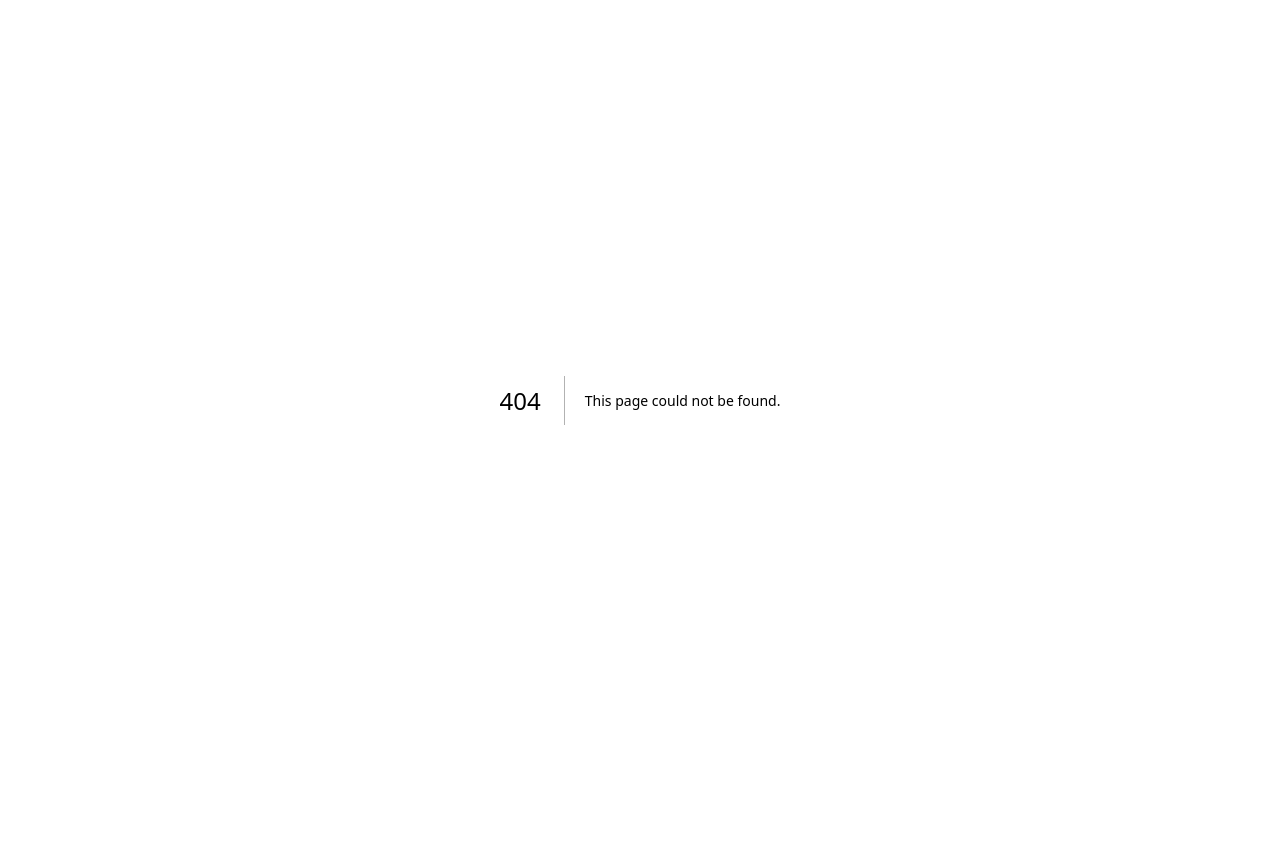
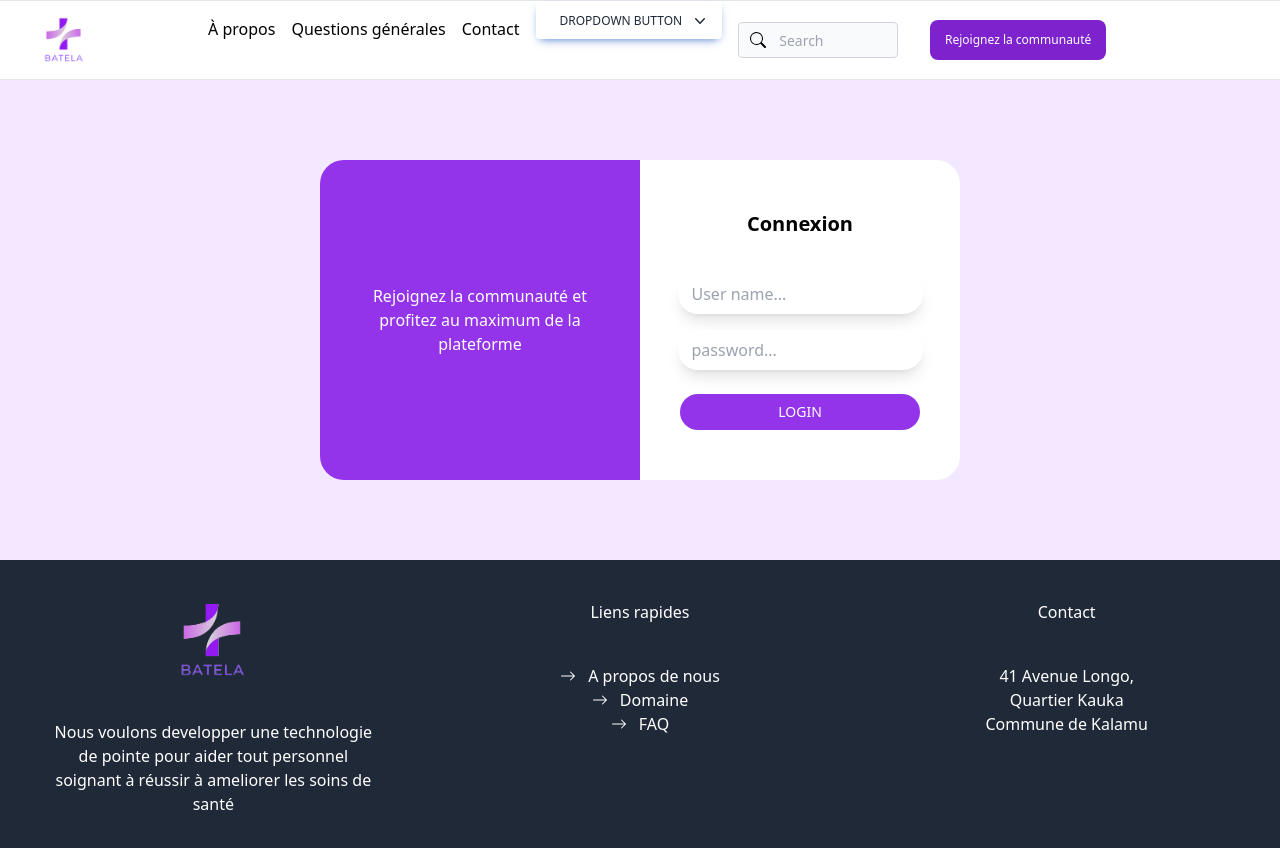
Before and after one commit to eunicekinzengele/Batela_plateforme, a Next.js app in the folder batela_plateforme/: page /LoginCard in a window 1280 px wide. Before the commit this address had no page. Shown: the top 848 px of the page. Before the commit the page ends 800 px from the top, so only its background shows below. Built offline with nearby package versions, Linux system fonts and the light colour scheme.

Commit message:
feat: add a page of all questions

```diff
--- /dev/null
+++ b/batela_plateforme/src/pages/AllQuestionsCard.jsx
@@ -0,0 +1,14 @@
+import React from 'react'
+import Footer from './Footer'
+import HeroAllQuestions from './HeroAllQuestions'
+import NavBar from './NavBar'
+
+export default function AllQuestionsCard() {
+  return (
+    <div>
+        <NavBar/>
+        <HeroAllQuestions/>
+        <Footer/>
+    </div>
+  )
+}
--- /dev/null
+++ b/batela_plateforme/src/pages/HeroAllQuestions.jsx
@@ -0,0 +1,17 @@
+import React from 'react'
+import Image from 'next/image'
+import heroQuestionImg from '../Images/heroQuestionImg.png'
+
+export default function HeroAllQuestions() {
+  return (
+    <div className='  w-full h-80 flex border-b-2 border-b-purple-300 mb-12  '>
+        <div className='  w-3/5 flex justify-end items-center'>
+          <p className='  pl-28 text-3xl'> <span className=' text-purple-700 text-4xl  font-semibold'>Bienvenue</span> <br/>
+            à la grande communauté dediée au partage d’expériences</p>
+        </div>
+        <div className=' w-3/5 flex justify-center items-center'>
+          <Image className=' w-110' src={heroQuestionImg}/>
+        </div>
+    </div>
+  )
+}
--- /dev/null
+++ b/batela_plateforme/src/pages/Login.jsx
@@ -0,0 +1,24 @@
+import React from "react";
+
+export default function Login() {
+  return (
+    <div className=" w-full h-110 bg-purple-100 flex justify-center items-center">
+      <div className=" w-116  h-80 flex  ">
+        <div className=" w-2/4 rounded-l-3xl bg-purple-600 flex justify-center items-center ">
+            <p className=" text-center text-white px-10">Rejoignez la communauté et profitez au maximum de la plateforme </p>
+        </div>
+        <div className=" w-2/4 rounded-r-3xl bg-white flex justify-center items-center ">
+          <div className=" justify-center text-center">
+            <p className=" text-xl font-semibold pb-7">Connexion</p>
+            <div className=" pb-4">
+            <input type="text" placeholder="User name... " className="shadow-lg  h-10 rounded-3xl m-2 outline-none focus:outline-purple-200 pl-[14px]" ></input>
+            <input type="text" class="shadow-lg  h-10 rounded-3xl m-2 outline-none focus:outline-purple-200 pl-[14px]" placeholder="password..."></input>
+            </div>
+            <button class=" bg-purple-600 w-60 rounded-3xl text-sm text-white p-2">LOGIN </button>
+
+          </div>
+        </div>
+      </div>
+    </div>
+  );
+}
--- /dev/null
+++ b/batela_plateforme/src/pages/LoginCard.jsx
@@ -0,0 +1,14 @@
+import React from 'react'
+import Footer from './Footer'
+import Login from './Login'
+import NavBar from './NavBar'
+
+export default function LoginCard() {
+  return (
+    <div>
+        <NavBar/>
+        <Login/>
+        <Footer/>
+    </div>
+  )
+}
--- a/batela_plateforme/tailwind.config.js
+++ b/batela_plateforme/tailwind.config.js
@@ -13,15 +13,21 @@ module.exports = {
       backgroundImage: {
         'HeroImage': "url('../images/HeroImage.png')",
       },
+      dropShadow: {
+        '3xl': '35px 35px 35px 35px rgba(0, 0, 0, 0.25)',
+      },
       height: {
+        '100': '25rem',
+        '110': '30rem',
+        '120': '35rem',
         '128': '40rem',
-        '120': '35rem',
-        '110': '30rem',
-        '100': '25rem',
       },
       width:{
+        '110': '28rem',
         '115': '30rem',
-        '110': '28rem',
+        '116': '40rem',
+        '120': '50rem',
+        '125': '55rem',
         '130': '60rem',
       }
     },
```
Also changed, not shown: batela_plateforme/src/Images/heroQuestionImg.png (added).
